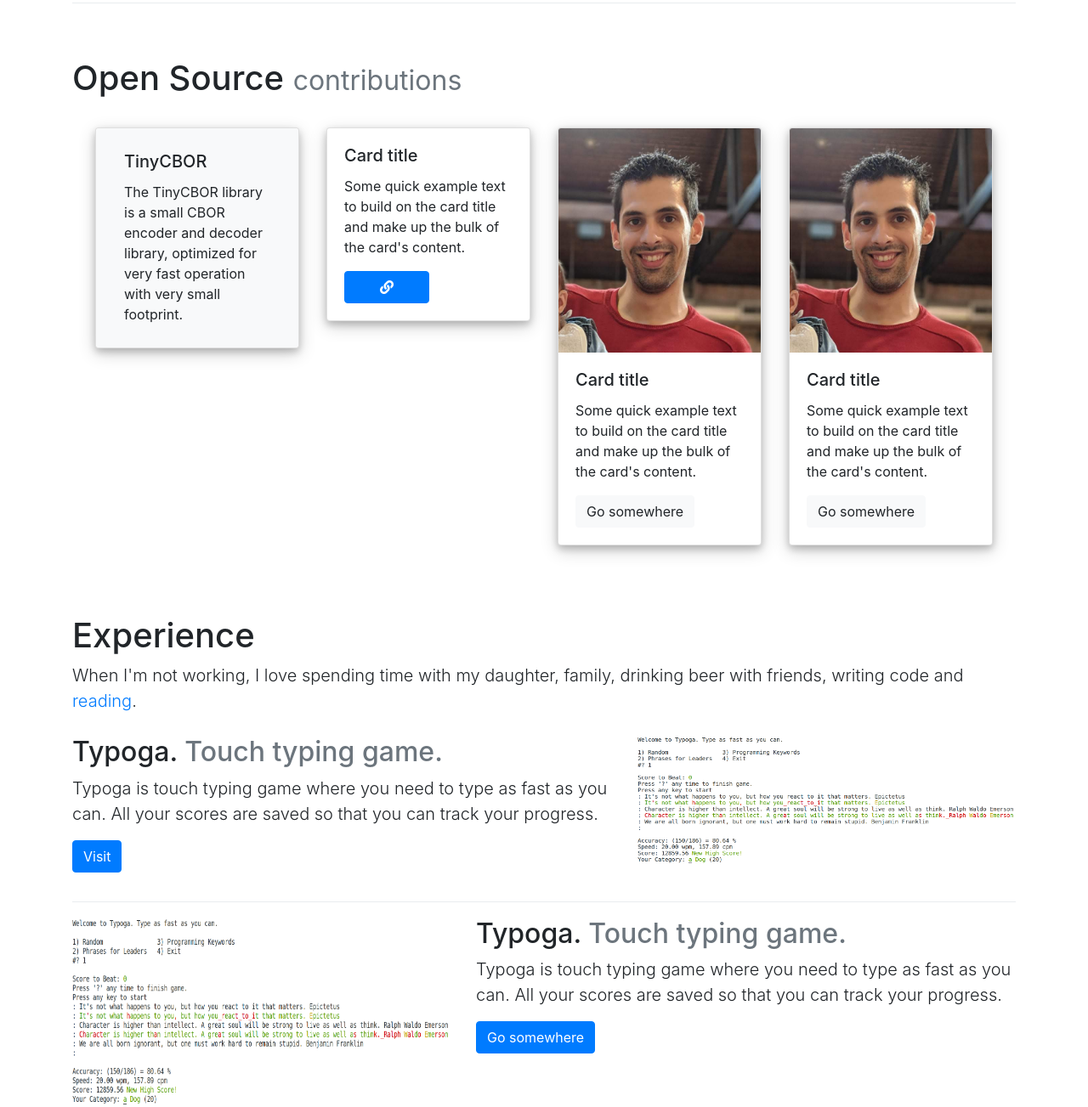
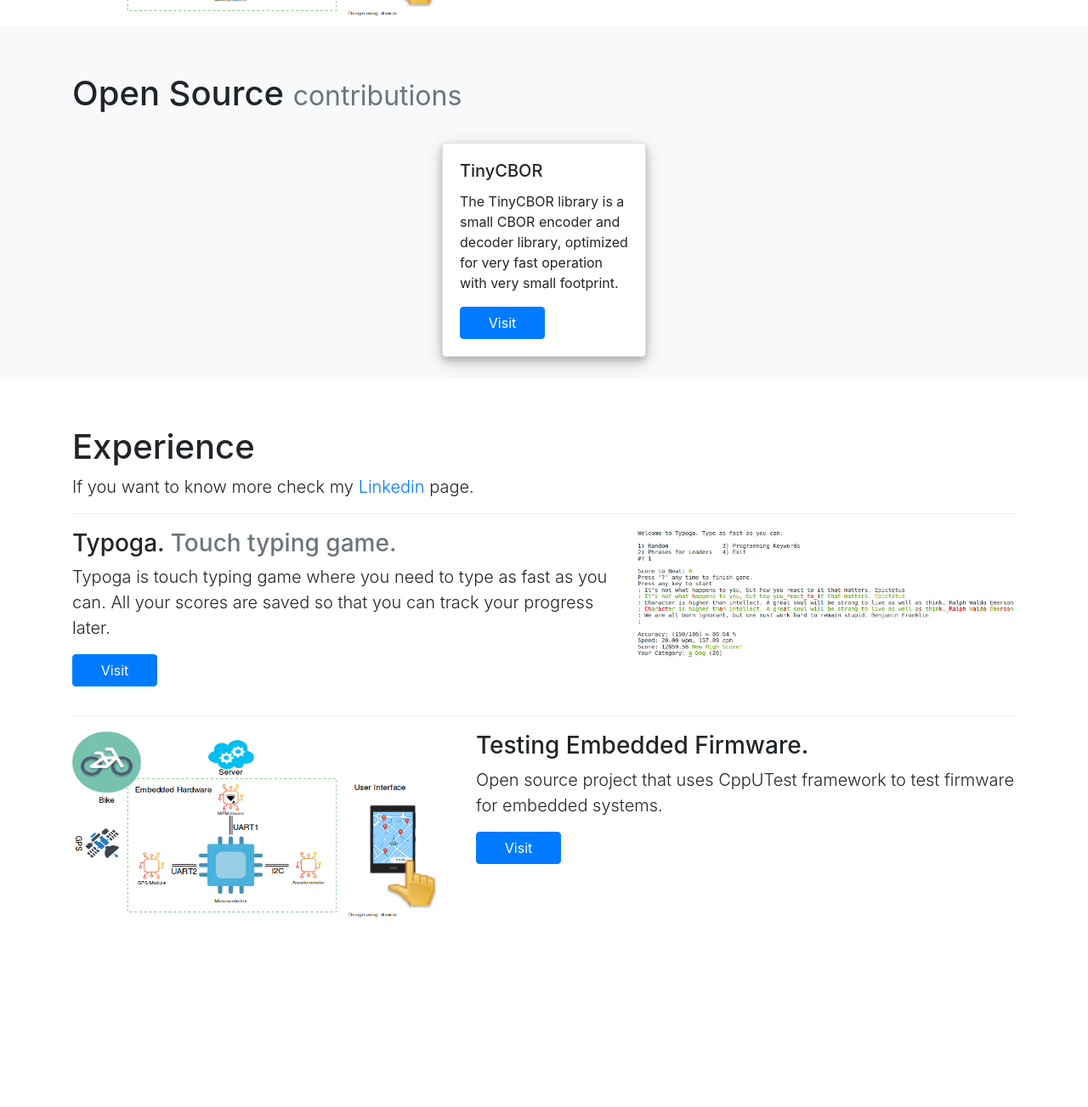
Before and after one commit to pelco/pelco.github.io, a plain HTML site: page index.html in a window 1280 px wide. Shown: the part 1331-2634 px from the top of the page at 85% size. After the commit the page ends 2422 px from the top, so only its background shows below. Drawn offline with nearby package versions, Linux system fonts and the light colour scheme.

Commit message:
finished contributions, working on experience

```diff
--- a/index.html
+++ b/index.html
@@ -48,8 +48,8 @@
         </div>
 
         <!-- HOME -->
-        <section id="home">
-            <div class="position-relative overflow-hidden p-3 p-md-5 m-md-5 text-center bg-light">
+        <section id="home" class="bg-light" >
+            <div class="position-relative overflow-hidden p-3 p-md-5 m-md-5 text-center">
                 <div class="container">
                     <div class="row">
                         <div class="col-md-4 mt-5">
@@ -98,13 +98,16 @@
             <div class="container myspace">
                 <h1>Projects</h1>
                 <p class="lead text-left">
-                    When I'm not working, I love spending time with my daughter, family, drinking beer with friends, writing code and <a href="https://www.goodreads.com/pelco89" target="_blank"> reading</a>.
+                    I love writing code so much that I spend some of my spare time trying new frameworks and tools to building small programs and learn new programming languages.
                 </p>
+                <div class="dropdown-divider"></div>
 
                 <div class="row">
                     <div class="col-md-7">
-                        <h2>Typoga. <span class="text-muted"> Touch typing game.</span></h2>
-                        <p class="lead">Typoga is touch typing game where you need to type as fast as you can. All your scores are saved so that you can track your progress.</p>
+                        <h3>Typoga. <span class="text-muted"> Touch typing game.</span></h3>
+                        <p class="lead">Typoga is touch typing game where you need to type as fast as you can.
+                            All your scores are saved so that you can track your progress later.
+                        </p>
                         <a href="https://github.com/pelco/typoga" target="_blank" class="btn btn-primary" style="width:100px">Visit</a>
                         <p></p>
                     </div>
@@ -117,7 +120,7 @@
 
                 <div class="row">
                     <div class="col-md-7 order-md-2">
-                        <h2>Testing Embedded Firmware.</h2>
+                        <h3>Testing Embedded Firmware.</h3>
                         <p class="lead">Open source project that uses CppUTest framework to test firmware for embedded systems.</p>
                         <a href="https://github.com/pelco/firmware_testing" target="_blank" class="btn btn-primary" style="width:100px">Visit</a>
                         <p></p>
@@ -127,12 +130,11 @@
                         </div>
                 </div>
 
-                <div class="dropdown-divider"></div>
             </div>
         </section>
 
         <!-- CONTRIBUTIONS -->
-        <section id="contributions">
+        <section id="contributions" class="bg-light">
             <div class="container myspace">
                 <!-- Page Heading -->
                 <h1>Open Source
@@ -141,42 +143,11 @@
                 <div class="row d-flex justify-content-center">
                     <div class="m-md-3 my-2 mx-2">
                         <div class="card">
-                            <a href="https://github.com/intel/tinycbor" target="_blank" class="btn btn-light text-left">
                             <!-- <img class="card-img-top" src="img/me.jpg" alt="Card image cap"> -->
                             <div class="card-body">
                                 <h5 class="card-title">TinyCBOR</h5>
                                 <p class="card-text">The TinyCBOR library is a small CBOR encoder and decoder library, optimized for very fast operation with very small footprint.</p>
-                            </div>
-                            </a>
-                        </div>
-                    </div>
-                    <div class="m-md-3 my-2 mx-2">
-                        <div class="card">
-                            <!-- <img class="card-img-top" src="img/me.jpg" alt="Card image cap"> -->
-                            <div class="card-body">
-                                <h5 class="card-title">Card title</h5>
-                                <p class="card-text">Some quick example text to build on the card title and make up the bulk of the card's content.</p>
-                                <a href="#" target="_blank" class="btn btn-primary" style="width:100px"><i class="fas fa-link"></i></a>
-                            </div>
-                        </div>
-                    </div>
-                    <div class="m-md-3 my-2 mx-2">
-                        <div class="card">
-                            <img class="card-img-top" src="img/me.jpg" alt="Card image cap">
-                            <div class="card-body">
-                                <h5 class="card-title">Card title</h5>
-                                <p class="card-text">Some quick example text to build on the card title and make up the bulk of the card's content.</p>
-                                <a href="#" target="_blank" class="btn btn-light">Go somewhere</a>
-                            </div>
-                        </div>
-                    </div>
-                    <div class="m-md-3 my-2 mx-2">
-                            <div class="card">
-                                <img class="card-img-top" src="img/me.jpg" alt="Card image cap">
-                                <div class="card-body">
-                                    <h5 class="card-title">Card title</h5>
-                                    <p class="card-text">Some quick example text to build on the card title and make up the bulk of the card's content.</p>
-                                    <a href="#" target="_blank" class="btn btn-light">Go somewhere</a>
+                                <a href="https://github.com/intel/tinycbor" target="_blank" class="btn btn-primary" style="width:100px">Visit</a>
                             </div>
                         </div>
                     </div>
@@ -189,14 +160,17 @@
             <div class="container myspace">
                 <h1>Experience</h1>
                 <p class="lead text-left">
-                        When I'm not working, I love spending time with my daughter, family, drinking beer with friends, writing code and <a href="https://www.goodreads.com/pelco89" target="_blank"> reading</a>.
+                    If you want to know more check my <a href="https://www.linkedin.com/in/pelco/" target="_blank">Linkedin</a> page.
                 </p>
+                <div class="dropdown-divider"></div>
 
                 <div class="row">
                     <div class="col-md-7">
-                            <h2>Typoga. <span class="text-muted"> Touch typing game.</span></h2>
-                            <p class="lead">Typoga is touch typing game where you need to type as fast as you can. All your scores are saved so that you can track your progress.</p>
-                            <a href="https://github.com/pelco/typoga" target="_blank" class="btn btn-primary">Visit</a>
+                        <h3>Typoga. <span class="text-muted"> Touch typing game.</span></h3>
+                        <p class="lead">Typoga is touch typing game where you need to type as fast as you can.
+                            All your scores are saved so that you can track your progress later.
+                        </p>
+                        <a href="https://github.com/pelco/typoga" target="_blank" class="btn btn-primary" style="width:100px">Visit</a>
                         <p></p>
                     </div>
                     <div class="col-md-5">
@@ -208,17 +182,16 @@
 
                 <div class="row">
                     <div class="col-md-7 order-md-2">
-                            <h2>Typoga. <span class="text-muted"> Touch typing game.</span></h2>
-                            <p class="lead">Typoga is touch typing game where you need to type as fast as you can. All your scores are saved so that you can track your progress.</p>
-                            <a href="https://github.com/pelco/typoga" target="_blank" class="btn btn-primary">Go somewhere</a>
+                        <h3>Testing Embedded Firmware.</h3>
+                        <p class="lead">Open source project that uses CppUTest framework to test firmware for embedded systems.</p>
+                        <a href="https://github.com/pelco/firmware_testing" target="_blank" class="btn btn-primary" style="width:100px">Visit</a>
                         <p></p>
                     </div>
                     <div class="col-md-5 order-md-1">
-                                <img class="card-img-top" src="img/projects/typoga.png" alt="Image cannot be displayed" height="220" width="300">
+                            <img class="card-img-top" src="img/projects/firm_test.png" alt="Image cannot be displayed" height="220" width="300">
                         </div>
                 </div>
 
-                    <div class="dropdown-divider"></div>
             </div>
         </section>
 
```
Lines whose indentation alone changed are shown as unchanged.
